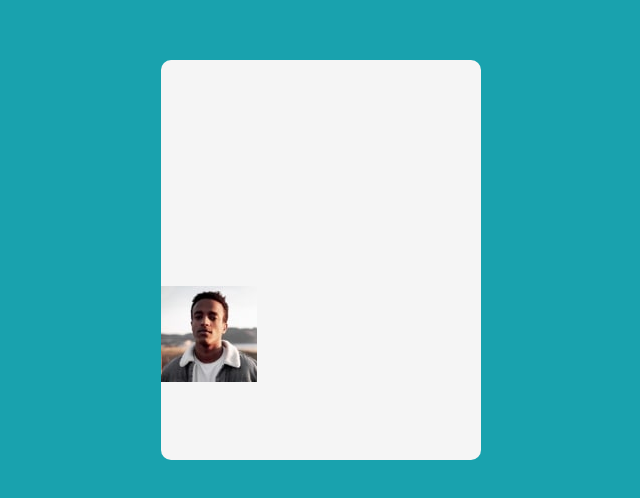
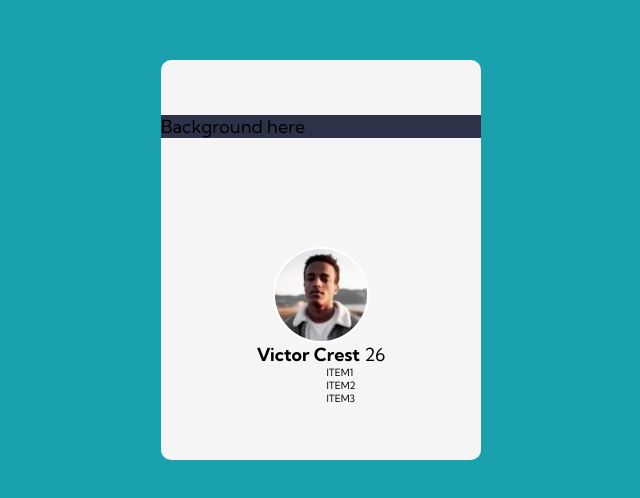
Before and after one commit to gilex1x/ProfileCardComponent, a plain HTML site: page index.html in a window 1280 px wide. Shown: the part 140-638 px from the top of the page, without its empty margins (319-959 px from the left). Drawn offline with Linux system fonts and the light colour scheme.

Commit message:
Card template

```diff
--- a/index.css
+++ b/index.css
@@ -22,6 +22,9 @@ body{
     height: 100vh;
     width: 100vw;
 }
+p,strong{
+    font-size: 1.8rem;
+}
 
 .card-container{
     background-color: #f5f5f5;
@@ -37,5 +40,14 @@ body{
     background-color: var(--dark-blue)
 }
 .card-container__bottom{
-    background-color: #19a2ae;
+    background-color: #f5f5f5;
+    display: flex;
+    flex-direction: column;
+    justify-content: space-around;
+    align-items: center;
 }
+.card-container__bottom img{
+    border: solid 2px white;
+    border-radius: 5rem;
+    width: 30%;
+}
--- a/index.html
+++ b/index.html
@@ -10,11 +10,16 @@
   <body>
     <div class="card-container">
         <div class="card-container__top">
-
+          <p>Background here</p>
         </div>
-        <div class="card-content__bottom">
+        <div class="card-container__bottom">
           <img alt="avatar logo" src="./images/image-victor.jpg"/>
-
+          <p><strong>Victor Crest</strong> 26</p>
+          <ul>
+            <li>ITEM1</li>
+            <li>ITEM2</li>
+            <li>ITEM3</li>
+          </ul>
         </div>
     </div>
   </body>
```
